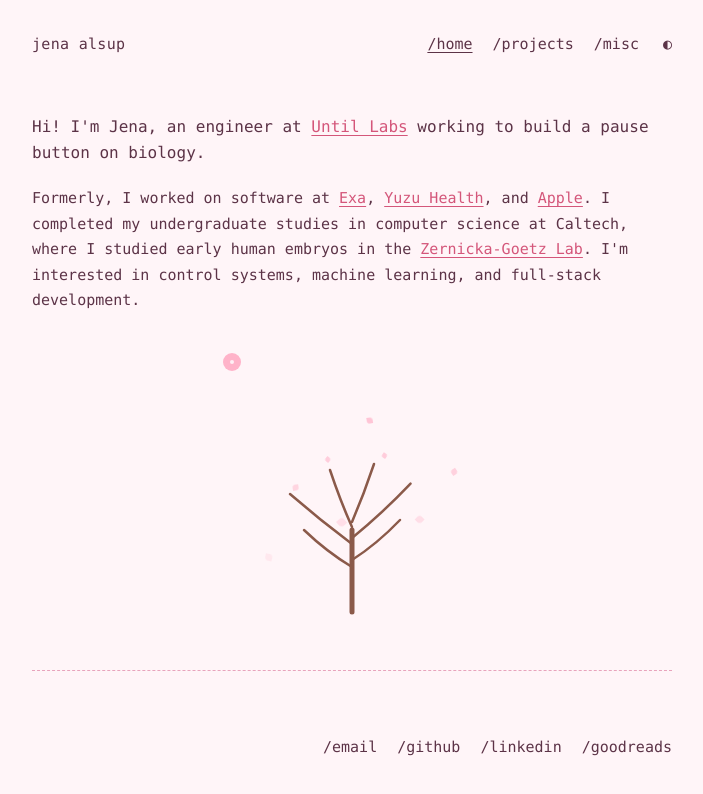
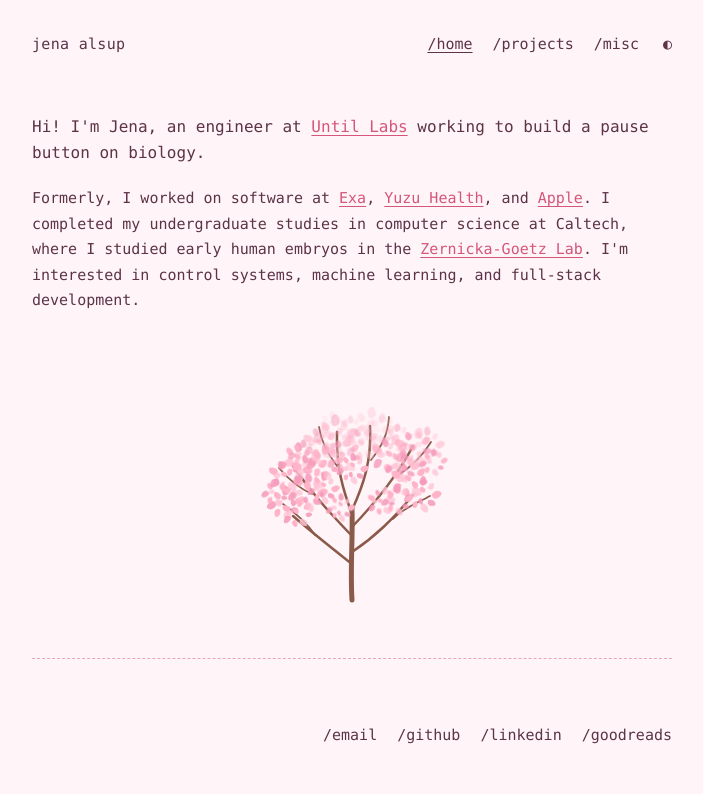
Before and after one commit to jenaalsup/jenaalsup.github.io, a React (Create React App) app: page / in a window 1280 px wide. Shown: the top 794 px of the page, without its empty margins (288-991 px from the left). Built offline with nearby package versions, Linux system fonts and the light colour scheme.

Commit message:
update cherry blossom tree

```diff
--- a/src/components/CherryBlossomTree.css
+++ b/src/components/CherryBlossomTree.css
@@ -2,7 +2,7 @@
   position: relative;
   width: 100%;
   max-width: 280px;
-  margin: 48px auto 0;
+  margin: 36px auto 0;
   height: 260px;
 }
 
@@ -13,7 +13,8 @@
 }
 
 .tree-trunk,
-.tree-branch {
+.tree-branch,
+.tree-twig {
   fill: none;
   stroke: var(--tree-trunk);
   stroke-linecap: round;
@@ -22,49 +23,55 @@
 
 .tree-trunk {
   stroke-width: 5;
-  stroke-dasharray: 90;
-  stroke-dashoffset: 90;
-  animation: grow-line 1.4s ease-out forwards;
+  stroke-dasharray: 110;
+  stroke-dashoffset: 110;
+  animation: grow-line 2.2s cubic-bezier(0.33, 1, 0.68, 1) forwards;
 }
 
-.tree-branch {
+.tree-branch,
+.tree-twig {
   stroke-width: 2.5;
-  stroke-dasharray: 80;
-  stroke-dashoffset: 80;
+  stroke-dasharray: 110;
+  stroke-dashoffset: 110;
   opacity: 0;
-  animation: grow-line 1s ease-out forwards;
+  animation: grow-line 1.35s cubic-bezier(0.33, 1, 0.68, 1) forwards;
 }
 
-.branch-1 { animation-delay: 0.8s; }
-.branch-2 { animation-delay: 1s; }
-.branch-3 { animation-delay: 1.2s; }
-.branch-4 { animation-delay: 1.4s; }
-.branch-5 { animation-delay: 1.6s; }
-.branch-6 { animation-delay: 1.8s; }
+.tree-twig { stroke-width: 1.75; }
+
+.branch-1 { animation-delay: 1.25s; }
+.branch-2 { animation-delay: 1.5s; }
+.branch-3 { animation-delay: 1.8s; }
+.branch-4 { animation-delay: 2.1s; }
+.branch-5 { animation-delay: 2.35s; }
+.branch-6 { animation-delay: 2.6s; }
+.twig-1 { animation-delay: 2.25s; }
+.twig-2 { animation-delay: 2.8s; }
+.twig-3 { animation-delay: 2.45s; }
+.twig-4 { animation-delay: 3.1s; }
+.twig-5 { animation-delay: 3.25s; }
+.twig-6 { animation-delay: 3.45s; }
 
 .blossom-cluster {
   opacity: 0;
   transform-origin: center;
-  animation: bloom 0.8s ease-out forwards;
+  transform-box: fill-box;
+  animation: soft-appear 1.1s ease-out forwards;
 }
 
-.blossom-cluster circle:first-child {
+.blossom-petal {
   fill: var(--blossom-petal);
 }
 
-.blossom-center {
-  fill: var(--blossom-center);
+.petal-1 {
+  fill: #f59ab9;
+  opacity: 0.88;
 }
 
-.cluster-1 { animation-delay: 2s; }
-.cluster-2 { animation-delay: 2.15s; }
-.cluster-3 { animation-delay: 2.3s; }
-.cluster-4 { animation-delay: 2.45s; }
-.cluster-5 { animation-delay: 2.6s; }
-.cluster-6 { animation-delay: 2.75s; }
-.cluster-7 { animation-delay: 2.9s; }
-.cluster-8 { animation-delay: 3.05s; }
-.cluster-9 { animation-delay: 3.2s; }
+.petal-2 {
+  fill: #ffc2d4;
+  opacity: 0.78;
+}
 
 .falling-petals {
   position: absolute;
@@ -89,17 +96,14 @@
   }
 }
 
-@keyframes bloom {
-  0% {
+@keyframes soft-appear {
+  from {
     opacity: 0;
-    transform: scale(0);
+    transform: translateY(4px);
   }
-  70% {
-    transform: scale(1.15);
-  }
-  100% {
+  to {
     opacity: 1;
-    transform: scale(1);
+    transform: translateY(0);
   }
 }
 
@@ -113,13 +117,14 @@
   }
   100% {
     opacity: 0;
-    transform: translateY(280px) rotate(360deg) translateX(20px);
+    transform: translateY(280px) rotate(300deg) translateX(18px);
   }
 }
 
 @media (prefers-reduced-motion: reduce) {
   .tree-trunk,
   .tree-branch,
+  .tree-twig,
   .blossom-cluster,
   .falling-petal {
     animation: none;
--- a/src/components/CherryBlossomTree.js
+++ b/src/components/CherryBlossomTree.js
@@ -2,64 +2,89 @@ import React from 'react';
 import './CherryBlossomTree.css';
 
 const PETALS = [
-  { left: '18%', delay: '0s', duration: '7s', size: 7 },
-  { left: '32%', delay: '1.2s', duration: '9s', size: 6 },
-  { left: '48%', delay: '0.4s', duration: '8s', size: 8 },
-  { left: '62%', delay: '2s', duration: '10s', size: 5 },
-  { left: '76%', delay: '0.8s', duration: '7.5s', size: 7 },
-  { left: '88%', delay: '1.6s', duration: '9.5s', size: 6 },
-  { left: '42%', delay: '2.4s', duration: '8.5s', size: 5 },
-  { left: '55%', delay: '3s', duration: '11s', size: 6 },
+  { left: '18%', delay: '8.4s', duration: '12s', size: 6 },
+  { left: '38%', delay: '10s', duration: '14s', size: 5 },
+  { left: '58%', delay: '9.2s', duration: '13s', size: 7 },
+  { left: '78%', delay: '11.5s', duration: '15s', size: 5 },
 ];
+
+const BLOSSOM_SITES = [
+  [54, 154, 1.05, '3.2s'], [65, 163, 0.95, '3.48s'], [75, 143, 1.12, '3.76s'],
+  [45, 143, 0.86, '3.62s'], [53, 126, 1.05, '4.18s'], [65, 112, 1.1, '4.54s'],
+  [72, 104, 0.88, '4.36s'], [78, 122, 1.2, '4.02s'], [91, 139, 0.9, '4.36s'],
+  [94, 113, 1.08, '4.68s'], [88, 92, 1.08, '4.92s'], [99, 74, 0.9, '4.76s'],
+  [104, 84, 1.28, '5.18s'], [111, 105, 1.1, '4.58s'], [120, 119, 0.9, '5.04s'],
+  [119, 78, 0.84, '5.02s'], [130, 92, 1.08, '5.34s'], [138, 76, 1.28, '5.48s'],
+  [151, 78, 1.04, '5.14s'], [158, 105, 1.18, '4.84s'], [170, 116, 0.98, '5.26s'],
+  [166, 87, 0.9, '5.36s'], [181, 98, 1.2, '5.52s'], [194, 93, 1.02, '5.72s'],
+  [202, 113, 0.82, '5.46s'], [177, 130, 1.15, '5.06s'], [190, 145, 1.05, '5.8s'],
+  [166, 151, 0.92, '4.7s'], [149, 152, 0.86, '4.42s'], [108, 158, 0.82, '4.08s'],
+];
+
+const BLOOM_JITTER = [0.04, -0.07, 0.08, -0.03, 0.02, -0.09, 0.06];
+
+const PETAL_CLUSTERS = [
+  [
+    [-7, -4, -28, 0.92], [-2, -8, 8, 1.08], [4, -7, 31, 0.85],
+    [8, -2, 67, 1], [5, 4, 106, 0.8], [0, 7, 152, 1.05],
+    [-6, 5, 205, 0.9], [-9, 0, 246, 1.1], [-3, 0, 286, 0.75],
+  ],
+  [
+    [-8, -1, -50, 1.05], [-4, -7, -10, 0.82], [2, -9, 22, 1.1],
+    [7, -5, 54, 0.92], [9, 1, 93, 0.78], [4, 6, 135, 1.08],
+    [-2, 7, 173, 0.88], [-7, 4, 222, 1], [-4, 0, 268, 0.78],
+    [1, 1, 314, 0.72],
+  ],
+  [
+    [-6, -6, -22, 0.86], [0, -9, 6, 1.02], [6, -6, 42, 0.8],
+    [9, 0, 76, 1.1], [6, 5, 121, 0.9], [1, 8, 154, 1.06],
+    [-5, 6, 198, 0.78], [-9, 1, 235, 1.02], [-4, 1, 282, 0.82],
+    [2, -2, 326, 0.72], [-1, 3, 175, 0.7],
+  ],
+];
+
+function Blossom({ x, y, size = 1, delay, variant = 0 }) {
+  const petals = PETAL_CLUSTERS[variant % PETAL_CLUSTERS.length];
+
+  return (
+    <g transform={`translate(${x} ${y}) scale(${size})`}>
+      <g className="blossom-cluster" style={{ animationDelay: delay }}>
+        {petals.map(([petalX, petalY, rotation, petalSize], index) => (
+          <path
+            key={index}
+            className={`blossom-petal petal-${index % 3}`}
+            d="M0 0 C-2.6 -2 -3.3 -6.5 -0.6 -8.5 C1.3 -9.9 2.7 -7.3 3.5 -5.8 C5.1 -2.7 3.3 -0.4 0 0Z"
+            transform={`translate(${petalX} ${petalY}) rotate(${rotation}) scale(${petalSize})`}
+          />
+        ))}
+      </g>
+    </g>
+  );
+}
 
 function CherryBlossomTree() {
   return (
     <div className="cherry-tree" aria-hidden="true">
       <svg className="cherry-tree-svg" viewBox="0 0 240 260" role="presentation">
-        <path className="tree-trunk" d="M120 250 L120 168" />
-        <path className="tree-branch branch-1" d="M120 205 Q95 190 72 168" />
-        <path className="tree-branch branch-2" d="M120 198 Q145 182 168 158" />
-        <path className="tree-branch branch-3" d="M120 182 Q88 158 58 132" />
-        <path className="tree-branch branch-4" d="M120 176 Q152 150 182 118" />
-        <path className="tree-branch branch-5" d="M120 165 Q108 138 98 108" />
-        <path className="tree-branch branch-6" d="M120 160 Q132 132 142 102" />
+        <path className="tree-trunk" d="M120 250 C118 218 121 190 120 158" />
+        <path className="tree-branch branch-1" d="M120 214 C101 199 83 185 61 166" />
+        <path className="tree-branch branch-2" d="M120 202 C144 186 161 169 181 145" />
+        <path className="tree-branch branch-3" d="M120 186 C99 164 80 144 61 116" />
+        <path className="tree-branch branch-4" d="M120 177 C145 151 165 126 181 96" />
+        <path className="tree-branch branch-5" d="M120 164 C111 140 104 117 105 82" />
+        <path className="tree-branch branch-6" d="M120 160 C131 136 140 111 138 76" />
+        <path className="tree-twig twig-1" d="M83 185 C75 173 65 164 51 154" />
+        <path className="tree-twig twig-2" d="M80 144 C69 139 57 130 47 118" />
+        <path className="tree-twig twig-3" d="M161 169 C170 159 185 153 198 146" />
+        <path className="tree-twig twig-4" d="M165 126 C176 119 190 107 199 92" />
+        <path className="tree-twig twig-5" d="M105 116 C95 103 89 91 87 77" />
+        <path className="tree-twig twig-6" d="M139 110 C150 96 156 84 157 67" />
 
-        <g className="blossom-cluster cluster-1" transform="translate(72 168)">
-          <circle r="7" />
-          <circle r="3" className="blossom-center" />
-        </g>
-        <g className="blossom-cluster cluster-2" transform="translate(168 158)">
-          <circle r="7" />
-          <circle r="3" className="blossom-center" />
-        </g>
-        <g className="blossom-cluster cluster-3" transform="translate(58 132)">
-          <circle r="8" />
-          <circle r="3" className="blossom-center" />
-        </g>
-        <g className="blossom-cluster cluster-4" transform="translate(182 118)">
-          <circle r="8" />
-          <circle r="3" className="blossom-center" />
-        </g>
-        <g className="blossom-cluster cluster-5" transform="translate(98 108)">
-          <circle r="6" />
-          <circle r="2.5" className="blossom-center" />
-        </g>
-        <g className="blossom-cluster cluster-6" transform="translate(142 102)">
-          <circle r="6" />
-          <circle r="2.5" className="blossom-center" />
-        </g>
-        <g className="blossom-cluster cluster-7" transform="translate(120 88)">
-          <circle r="9" />
-          <circle r="3.5" className="blossom-center" />
-        </g>
-        <g className="blossom-cluster cluster-8" transform="translate(104 122)">
-          <circle r="5" />
-          <circle r="2" className="blossom-center" />
-        </g>
-        <g className="blossom-cluster cluster-9" transform="translate(136 115)">
-          <circle r="5" />
-          <circle r="2" className="blossom-center" />
-        </g>
+        {BLOSSOM_SITES.map(([x, y, size], index) => {
+          const delay = `${(3.05 + ((190 - y) * 0.02) + BLOOM_JITTER[index % BLOOM_JITTER.length]).toFixed(2)}s`;
+
+          return <Blossom key={`blossom-${index}`} x={x} y={y} size={size} delay={delay} variant={index} />;
+        })}
       </svg>
 
       <div className="falling-petals">
```
